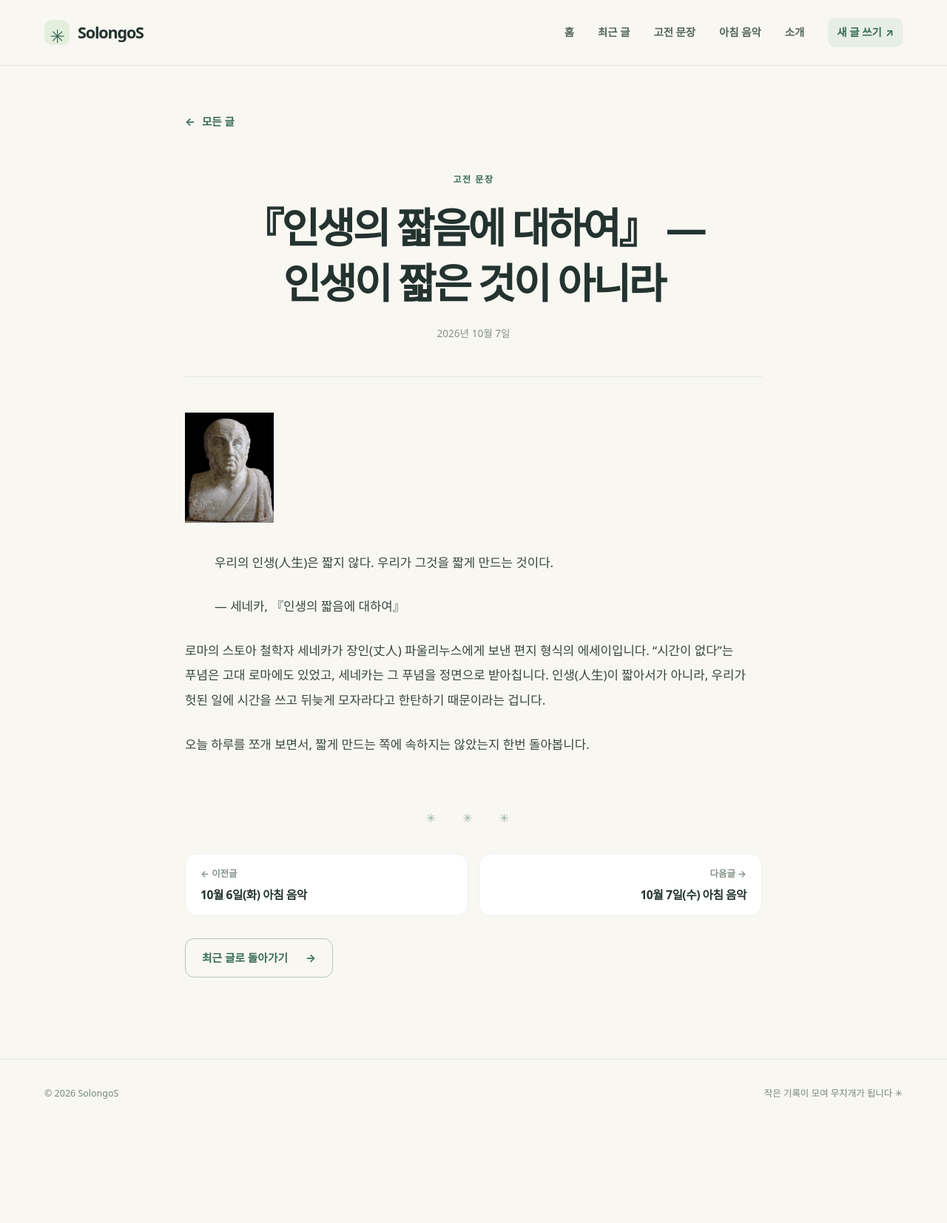
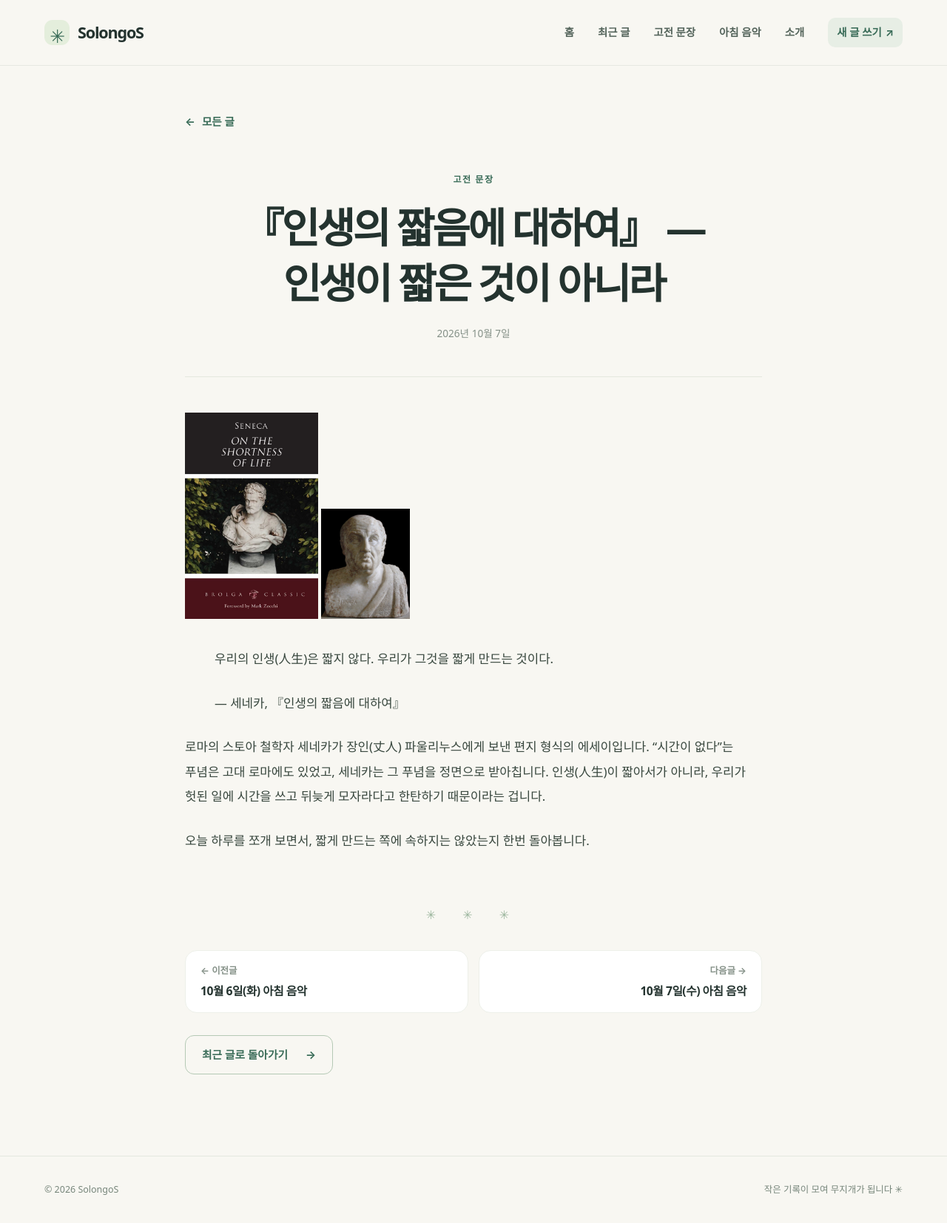
Before and after one commit to solongos7/solongos7.github.io, a Jekyll site: the page built from _posts/2026-10-07-classic-on-the-shortness-of-life.md, in a window 1280 px wide. Shown: the whole page at 74% size. Built offline with Jekyll 4.4.1, drawn with Linux system fonts in a browser that asks for light colours; before the commit the page ends 1523 px from its top, so only the background shows below that.

Commit message:
고전 문장 2026-10-07: 책 표지 추가 (세네카 『인생의 짧음에 대하여』)

```diff
--- a/_posts/2026-10-07-classic-on-the-shortness-of-life.md
+++ b/_posts/2026-10-07-classic-on-the-shortness-of-life.md
@@ -6,7 +6,7 @@ category: "고전 문장"
 description: "세네카 『인생의 짧음에 대하여』의 한 문장. 2026년 10월 7일 아침 문장."
 ---
 
-<img src="/assets/authors/seneca.jpg" alt="세네카" width="120">
+<img src="/assets/covers/2026-10-07-on-the-shortness-of-life.jpg" alt="『인생의 짧음에 대하여』 표지" width="180"> <img src="/assets/authors/seneca.jpg" alt="세네카" width="120">
 
 > 우리의 인생(人生)은 짧지 않다. 우리가 그것을 짧게 만드는 것이다.
 >
```
Also changed, not shown: assets/covers/2026-10-07-on-the-shortness-of-life.jpg (added).
